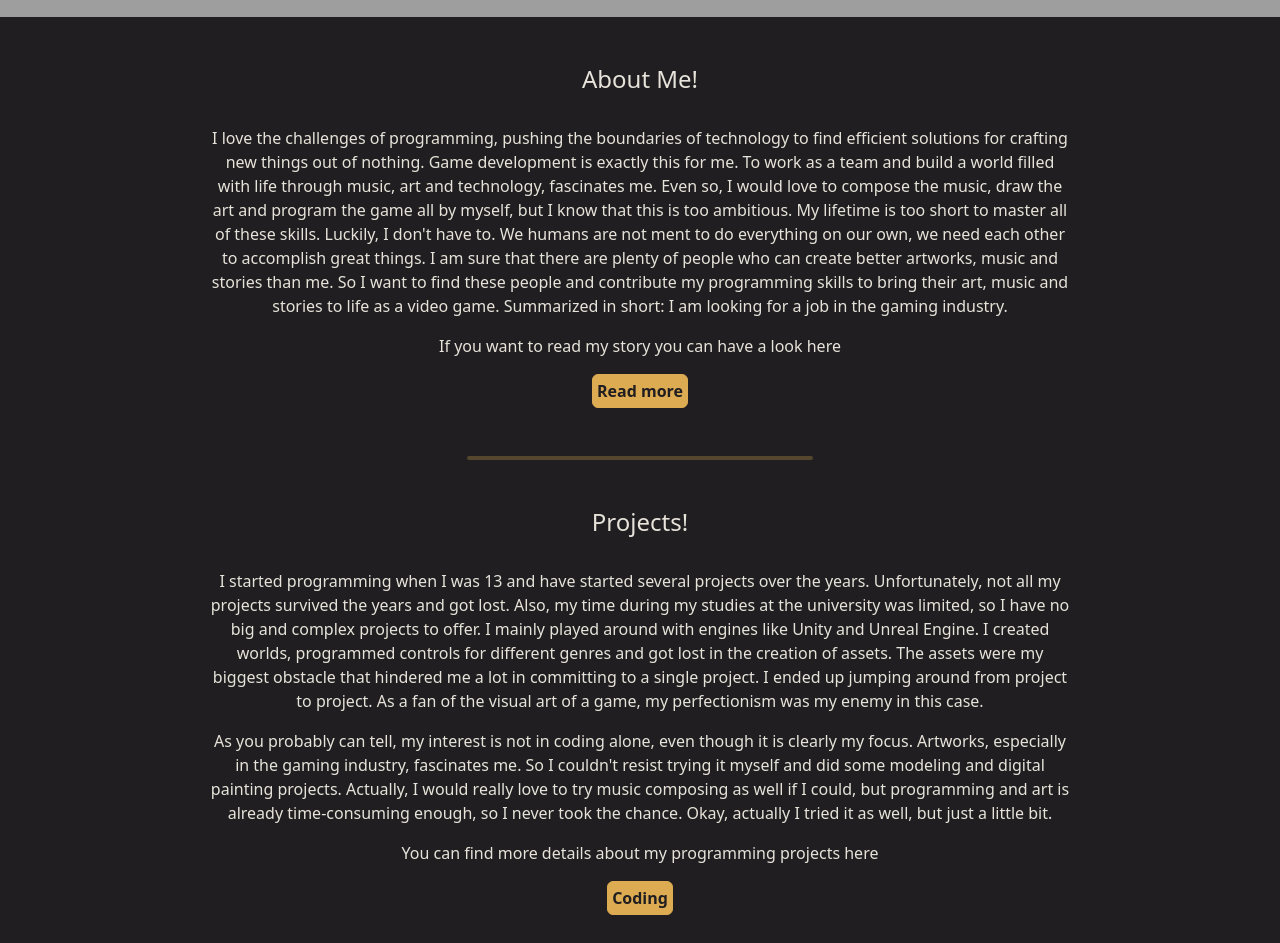
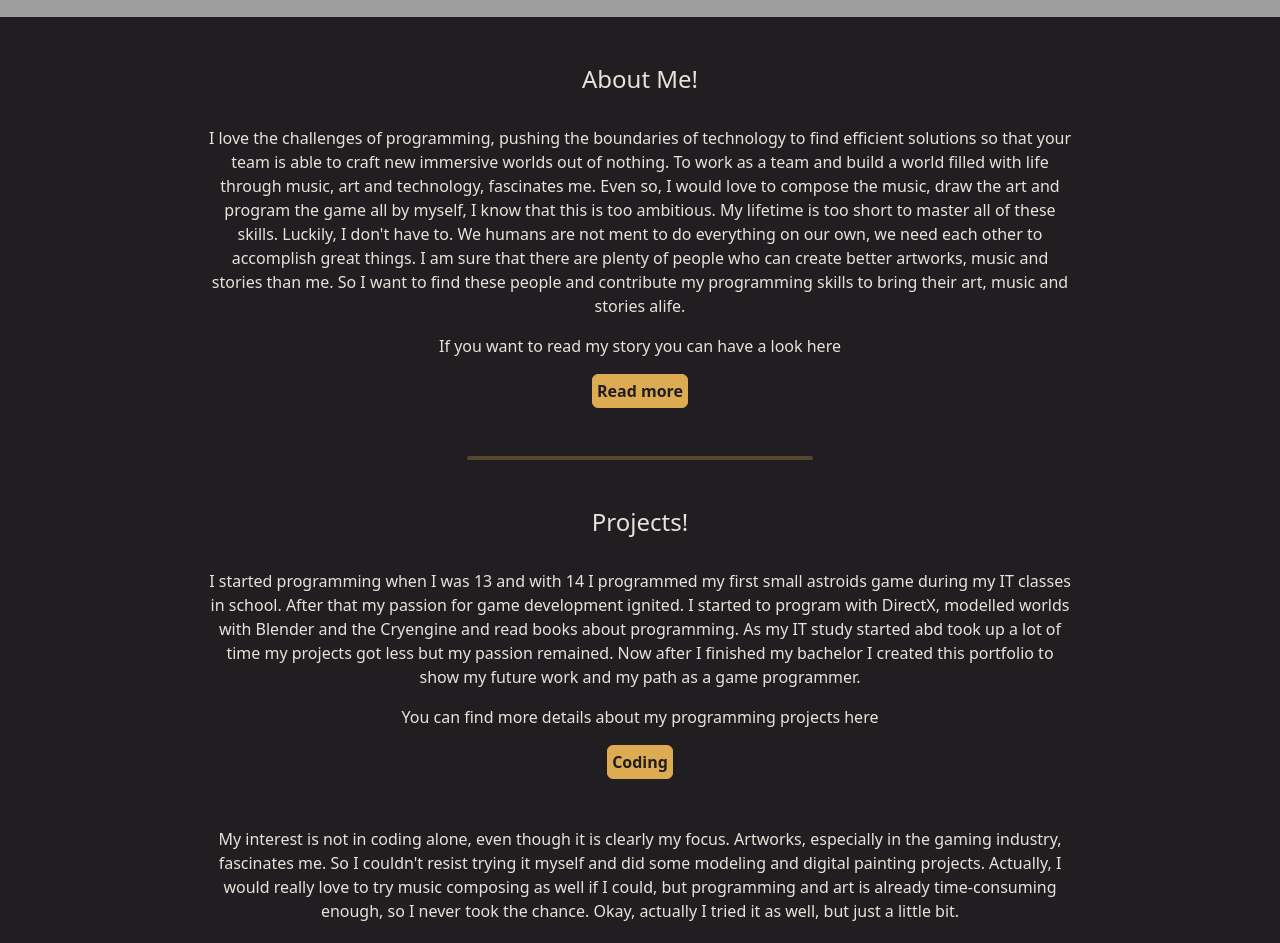
Before and after one commit to Roqum/Portfolio, a React app in the folder frontend/: page / in a window 1280 px wide. Shown: the part 623-1566 px from the top of the page. Built offline with nearby package versions, Linux system fonts and the light colour scheme; grey boxes are pictures that could not be loaded.

Commit message:
add projects

```diff
--- a/frontend/src/pages/Coding.jsx
+++ b/frontend/src/pages/Coding.jsx
@@ -23,7 +23,7 @@ return (
                 <p>
                 I like coding. Coding fascinates me because it's like solving riddles. The more science and brain power is needed,
                 the more I am excited about mastering the challenge. And the greater the joy when you get a breakthrough after hours,
-                days or weeks of struggling. I am not afraid of math or complexity. The opposite is true. I love it if scientific approaches
+                days or weeks of struggling. I love it if scientific approaches
                 to programming problems become true and I have to push my mind to its limits. Of course, it can be very frustrating at times,
                 but the greater the joy when I finally grasp the last missing bit and the feeling of surpassing myself. The ability to craft
                 something entirely new from just lines of code keeps me inspired, especially within the context of games where this
@@ -39,40 +39,54 @@ return (
 
             </div>
 
-
             <div className='row py-0 fc-gray800'>
-                <h4 className='pb-4'>Data Visualization Website (Bachelor Thesis)</h4>
+                <h4 className='pb-4'>Top Down RPG Controll Demo</h4>
                 <div className='col-sm-4 col-12'>
-                    <img className="mw-100" id="bachelor" src={"https://david-burgstaller.com/api/images/BachelorThesis.jpg"}
-                        onMouseOver={() => changeImage("bachelor", require("../gifs/Bachelor.gif"))}
-                        onMouseLeave={() => changeImage("bachelor", "https://david-burgstaller.com/api/images/BachelorThesis.jpg")}
-                    />
+                    <video autoPlay className='w-75'  muted='true'>
+                        <source src="https://david-burgstaller.com/api/video/TopDownRPG.mp4" type="video/mp4" />
+                    </video>
                     <div className="mt-2 mb-4">
-                        <span className='badge rounded-pill bg-orange me-1'>Python</span>
-                        <span className='badge rounded-pill bg-orange me-1'>React</span>
-                        <span className='badge rounded-pill bg-orange me-1'>Leaflet</span>
-                        <span className='badge rounded-pill bg-orange me-1'>D3js</span>
+                        <span className='badge rounded-pill bg-orange me-1'>Godot Engine</span>
                     </div>
                 </div>
                 <div className='col-sm-8 col-12'>
                     <p>
-                    This is a website I created for my bachelor thesis project.
-                    It is a responsive data visualization website with some data mining algorithms to get valuable information out of a big dataset.
+                        After the successfull usage of Godot in the Melon Game Jam 2023 I decided to test the engine even more by
+                        creating a little 3D game. So I created this little demonstration of a character. I used free premade assets
+                        animated them first by myself but then decided to replace the animation with some free ones from Adobe Mixamo
+                        otherwise it would take way to long time.
                     </p>
                     <p>
-                    The data is from the metasearch machine "InfoWeb Weiterbildung (IWWB)". It searches for courses located in German-speaking
-                    area. My main focus in this visualization was the responsive map where each course is marked. Also, I coded a little
-                    categorization algorithm to classify the courses in different categories by their titles.
+                        Godot is a pretty strong lightweight engine and fenomenal for 2D games but for 3D games it has still has its limit.
+                        So I decided to leave it as it is and stick with Unreal Engine as I love creating 3D games.
+                    </p>
+                </div>
+                <hr className='hrStyle my-5'/>
+            </div>
+
+            <div className='row py-0 fc-gray800'>
+                <h4 className='pb-4'>Charming Hell (3 Day Gamejam)</h4>
+                <div className='col-sm-4 col-12'>
+                    <img className="mw-100" id="charmingHell" src={"https://david-burgstaller.com/api/images/CharmingHell.jpg"}
+                    />
+                    <div className="mt-2 mb-4">
+                        <span className='badge rounded-pill bg-orange me-1'>Godot Engine</span>
+                    </div>
+                </div>
+                <div className='col-sm-8 col-12'>
+                    <p>
+                        This game my submission to the Melon Game Jam 2023 with the chosen theme "CHARM". I created this prototype in 3 days
+                        even though I haven't used the Godot Engine before. To my suprise it worked out quite well and Godot was easy to get used
+                        to. It is a great engine with a big potential for the future.
                     </p>
                     <p>
-                        Live Demo: <a className='link-underline-opacity-0 link-light link-underline-opacity-75-hover' href="https://dashboard.iplus.svc.educs-hosting.net/">https://dashboard.iplus.svc.educs-hosting.net/</a>
+                        You can play the original version of my submission here: https://roqum.itch.io/charming-hell
                     </p>
-
-                    <a className="align-bottom bg-orange btn btn-primary" href="\bachelorThesis">See more</a>
 
                 </div>
                 <hr className='hrStyle my-5'/>
             </div>
+
             <div className='row py-0 fc-gray800'>
                 <h4 className='pb-4'>Raytracing Rendering of simple 3D Objects in Console </h4>
                 <div className='col-sm-4 col-12'>
--- a/frontend/src/pages/Home.jsx
+++ b/frontend/src/pages/Home.jsx
@@ -29,7 +29,7 @@ const Home = (props) => {
                 <div className='row h-100 mh-100'>
                     <div className='col-12 text-white col-12 d-flex justify-content-center flex-column align-self-end align-items-center'>
                         <p className='h1'>Welcome to my Portfolio!</p>
-                        <div className='fs-5'>I am David, an aspiring game developer based in Frankfurt am Main, Germany. </div>
+                        <div className='fs-5'>I am David, a rising game developer based in Frankfurt am Main, Germany. </div>
                         <div className='fs-5'>Feel free to explore this portfolio and get to know me more.</div>
                     </div>
                     <div className='col-12 d-flex justify-content-center align-items-end'>
@@ -44,14 +44,14 @@ const Home = (props) => {
                     <div className="fc-gray800 mw-100">
                         <h4 className='text-center fc-orange py-4'>About Me!</h4>
                         <p className='text-center'>
-                        I love the challenges of programming, pushing the boundaries of technology to find efficient solutions for
-                        crafting new things out of nothing. Game development is exactly this for me. To work as a team and build a world
+                        I love the challenges of programming, pushing the boundaries of technology to find efficient solutions so that your team is able to
+                        craft new immersive worlds out of nothing. To work as a team and build a world
                         filled with life through music, art and technology, fascinates me. Even so, I would love to compose the music,
-                        draw the art and program the game all by myself, but I know that this is too ambitious. My lifetime is too short to
+                        draw the art and program the game all by myself, I know that this is too ambitious. My lifetime is too short to
                         master all of these skills. Luckily, I don't have to. We humans are not ment to do everything on our own, we need each
                         other to accomplish great things. I am sure that there are plenty of people who can create better artworks, music and
                         stories than me. So I want to find these people and contribute my programming skills to bring their art, music and
-                        stories to life as a video game. Summarized in short: I am looking for a job in the gaming industry.
+                        stories alife.
                         </p>
                         <p className='text-center'>
                         If you want to read my story you can have a look here
@@ -67,20 +67,10 @@ const Home = (props) => {
                     <div className="fc-gray800 mw-100">
                         <h4 className='text-center fc-orange pb-4 pt-5'>Projects!</h4>
                         <p className='text-center'>
-                        I started programming when I was 13 and have started several projects over the years. Unfortunately,
-                        not all my projects survived the years and got lost. Also, my time during my studies at the university
-                        was limited, so I have no big and complex projects to offer. I mainly played around with engines like Unity
-                        and Unreal Engine. I created worlds, programmed controls for different genres and got lost in the creation of assets.
-                        The assets were my biggest obstacle that hindered me a lot in committing to a single project.
-                        I ended up jumping around from project to project. As a fan of the visual art of a game, my perfectionism was my enemy
-                        in this case.
-                        </p>
-                        <p className='text-center'>
-                        As you probably can tell, my interest is not in coding alone, even though it is clearly my focus.
-                        Artworks, especially in the gaming industry, fascinates me. So I couldn't resist trying it myself
-                        and did some modeling and digital painting projects. Actually, I would really love to try music composing
-                        as well if I could, but programming and art is already time-consuming enough, so I never took the chance.
-                        Okay, actually I tried it as well, but just a little bit.
+                        I started programming when I was 13 and with 14 I programmed my first small astroids game during my IT classes in school.
+                        After that my passion for game development ignited. I started to program with DirectX, modelled worlds with Blender and the
+                        Cryengine and read books about programming. As my IT study started abd took up a lot of time my projects got less but my passion remained.
+                        Now after I finished my bachelor I created this portfolio to show my future work and my path as a game programmer.
                         </p>
                         <p className='text-center'>
                             You can find more details about my programming projects here
@@ -88,6 +78,13 @@ const Home = (props) => {
                         <div className='text-center'>
                         <a className="bg-orange btn btn-primary mx-2 mb-5 px-1 py-1" href="\coding">Coding</a>
                         </div>
+                        <p className='text-center'>
+                        My interest is not in coding alone, even though it is clearly my focus.
+                        Artworks, especially in the gaming industry, fascinates me. So I couldn't resist trying it myself
+                        and did some modeling and digital painting projects. Actually, I would really love to try music composing
+                        as well if I could, but programming and art is already time-consuming enough, so I never took the chance.
+                        Okay, actually I tried it as well, but just a little bit.
+                        </p>
                         <p className='text-center'>
                             And you can see some of my artistic attempts here
                         </p>
```
